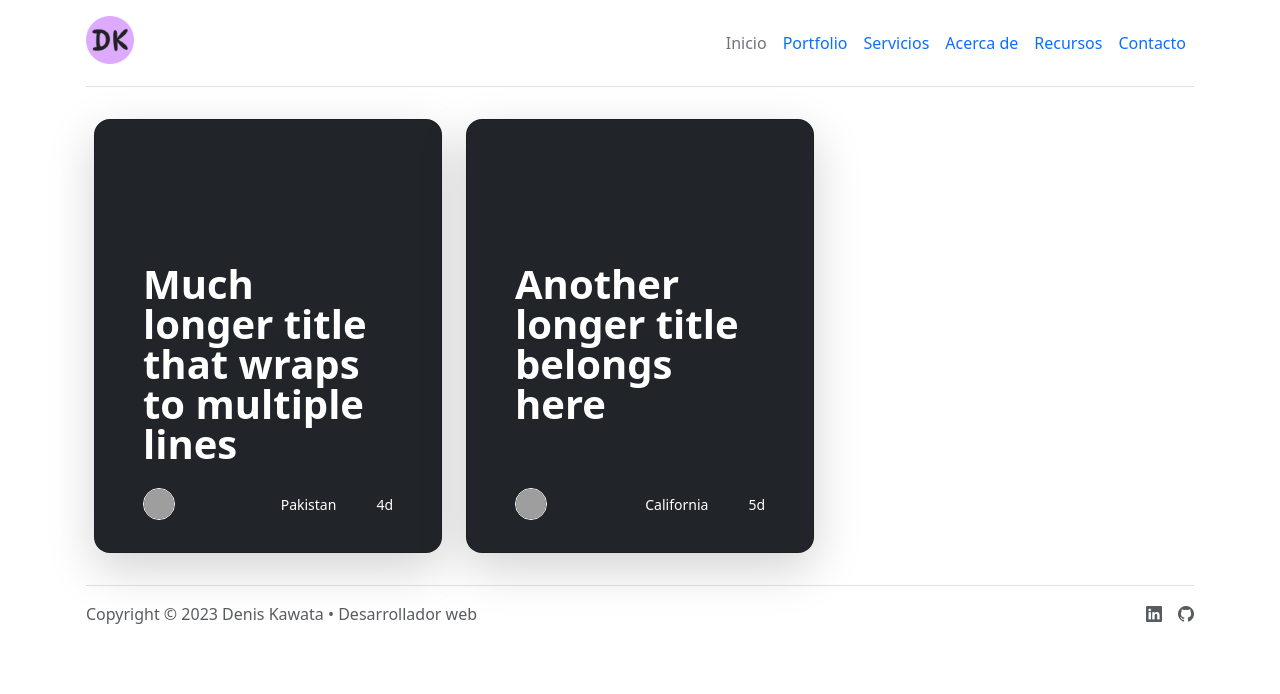
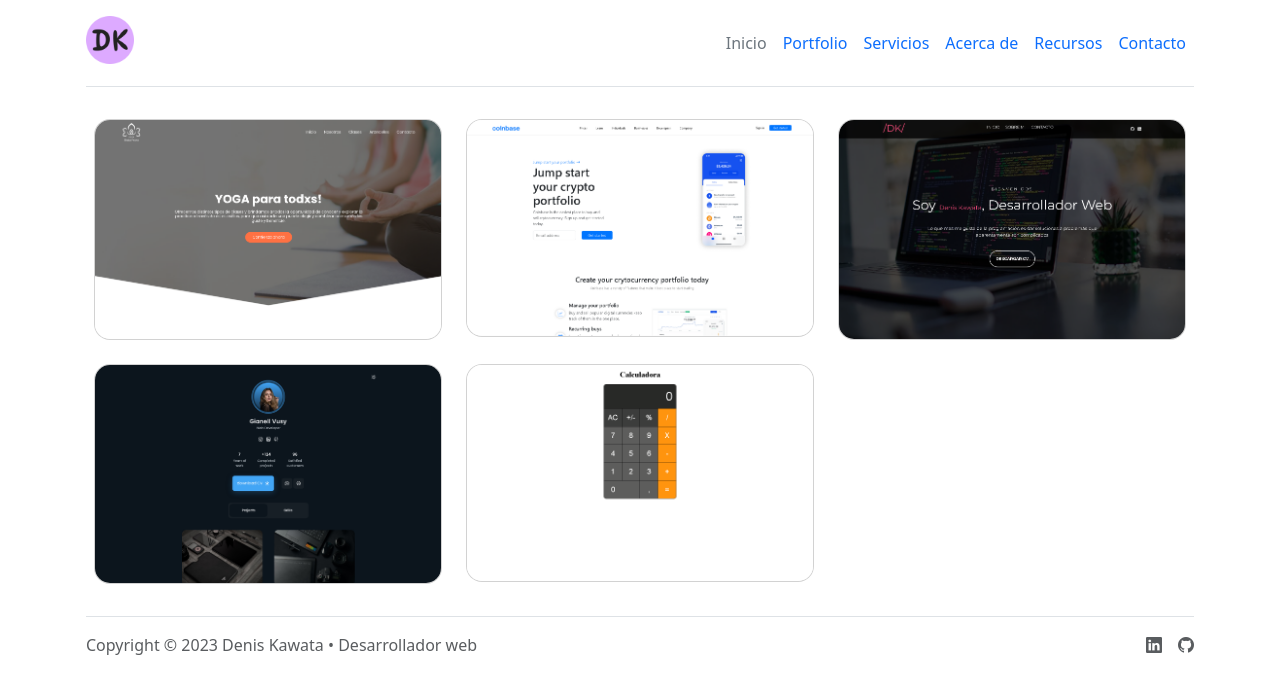
Before and after one commit to DenisKawata/Portfolio, a plain HTML site: page html/portfolio.html in a window 1280 px wide. Drawn offline with nearby package versions, Linux system fonts and the light colour scheme; grey boxes are pictures that could not be loaded.

Commit message:
agregue imagenes y modificaciones

```diff
--- a/html/portfolio.html
+++ b/html/portfolio.html
@@ -39,46 +39,35 @@
       <div class="row row-cols-1 row-cols-lg-3 align-items-stretch g-4 py-2">
 
         <div class="col">
-          <div class="card card-cover h-100 overflow-hidden text-bg-dark rounded-4 shadow-lg" style="background-image: url('unsplash-photo-2.jpg');">
-            <div class="d-flex flex-column h-100 p-5 pb-3 text-white text-shadow-1">
-              <h3 class="pt-5 mt-5 mb-4 display-6 lh-1 fw-bold">Much longer title that wraps to multiple lines</h3>
-              <ul class="d-flex list-unstyled mt-auto">
-                <li class="me-auto">
-                  <img src="https://github.com/twbs.png" alt="Bootstrap" width="32" height="32" class="rounded-circle border border-white">
-                </li>
-                <li class="d-flex align-items-center me-3">
-                  <svg class="bi me-2" width="1em" height="1em"><use xlink:href="#geo-fill"></use></svg>
-                  <small>Pakistan</small>
-                </li>
-                <li class="d-flex align-items-center">
-                  <svg class="bi me-2" width="1em" height="1em"><use xlink:href="#calendar3"></use></svg>
-                  <small>4d</small>
-                </li>
-              </ul>
-            </div>
+          <div class="card card-cover overflow-hidden rounded-4">
+            <img src="../assets/img/shalapranayoga.png" alt="shalapranayoga">
           </div>
         </div>
 
         <div class="col">
-          <div class="card card-cover h-100 overflow-hidden text-bg-dark rounded-4 shadow-lg" style="background-image: url('unsplash-photo-3.jpg');">
-            <div class="d-flex flex-column h-100 p-5 pb-3 text-shadow-1">
-              <h3 class="pt-5 mt-5 mb-4 display-6 lh-1 fw-bold">Another longer title belongs here</h3>
-              <ul class="d-flex list-unstyled mt-auto">
-                <li class="me-auto">
-                  <img src="https://github.com/twbs.png" alt="Bootstrap" width="32" height="32" class="rounded-circle border border-white">
-                </li>
-                <li class="d-flex align-items-center me-3">
-                  <svg class="bi me-2" width="1em" height="1em"><use xlink:href="#geo-fill"></use></svg>
-                  <small>California</small>
-                </li>
-                <li class="d-flex align-items-center">
-                  <svg class="bi me-2" width="1em" height="1em"><use xlink:href="#calendar3"></use></svg>
-                  <small>5d</small>
-                </li>
-              </ul>
-            </div>
+          <div class="card card-cover overflow-hidden rounded-4">
+            <img src="../assets/img/coinbase.png" alt="coinbase">
           </div>
         </div>
+
+        <div class="col">
+          <div class="card card-cover overflow-hidden rounded-4">
+            <img src="../assets/img/dk.png" alt="mi primer portfolio">
+          </div>
+        </div>
+
+        <div class="col">
+          <div class="card card-cover overflow-hidden rounded-4">
+            <img src="../assets/img/mini_portfolio_website.png" alt="mini_portfolio_website">
+          </div>
+        </div>
+
+        <div class="col">
+          <div class="card card-cover overflow-hidden rounded-4">
+            <img src="../assets/img/calculadora.png" alt="calculadora">
+          </div>
+        </div>
+
       </div>
 
     </div>
```
Also changed, not shown: assets/img/calculadora.png (added), assets/img/coinbase.png (added), assets/img/dk.png (added), assets/img/mini_portfolio_website.png (added), assets/img/shalapranayoga.png (added).
